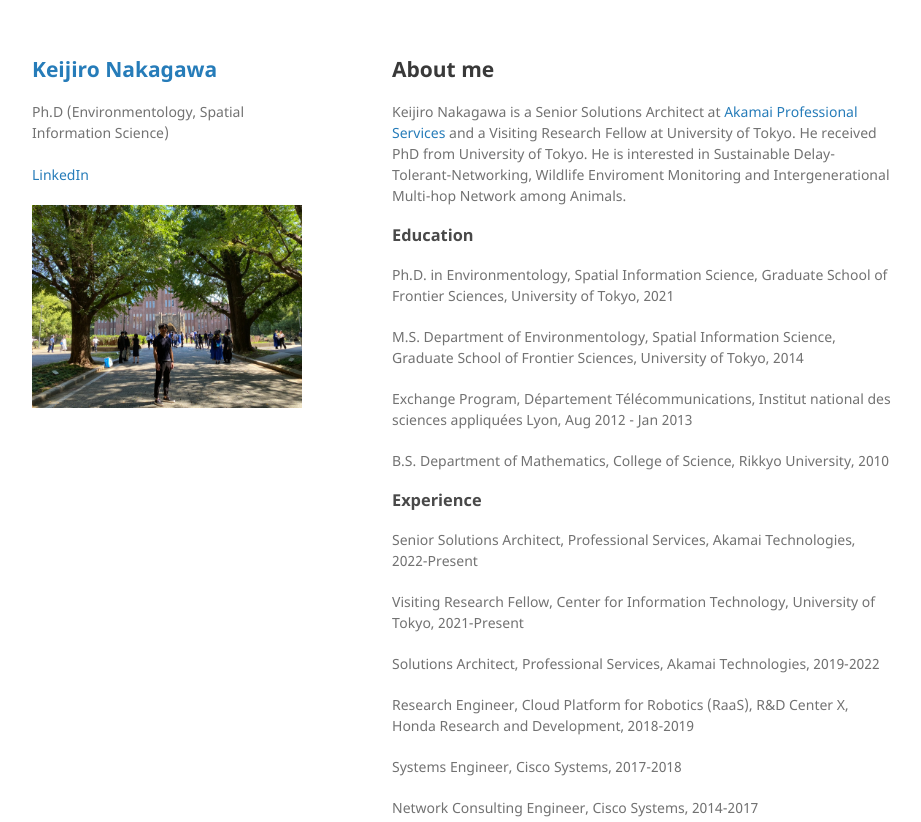
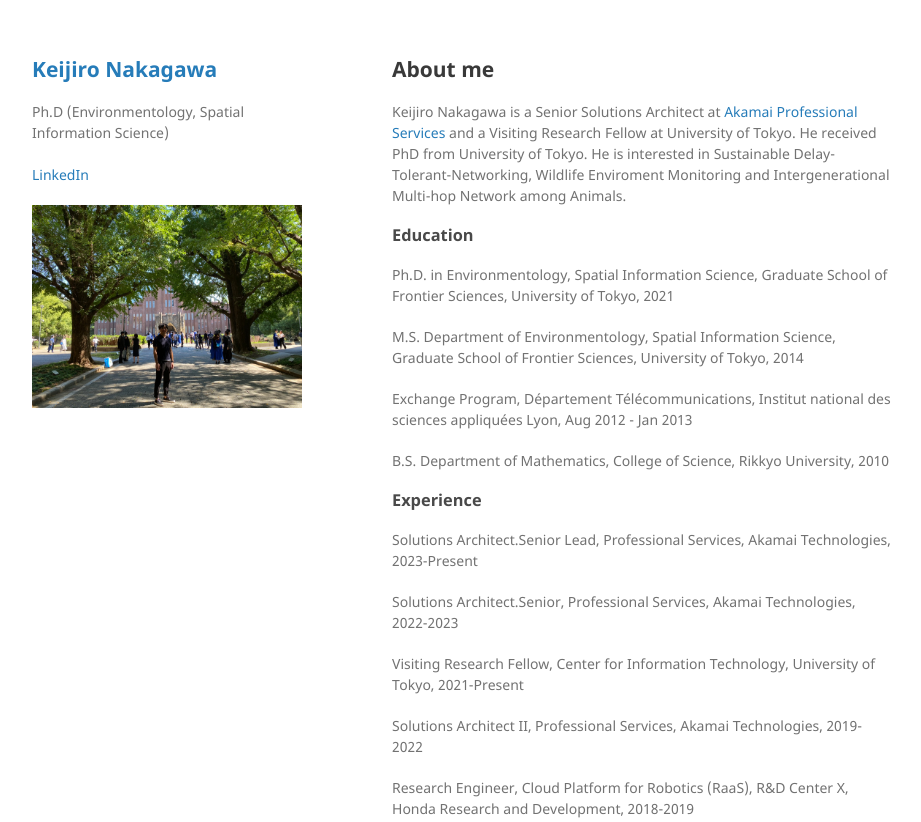
Before and after one commit to kenakaga/kenakaga.github.io, a plain HTML site: page index.html in a window 1280 px wide. Shown: the top 822 px of the page, without its empty margins (178-1099 px from the left). Drawn offline with Linux system fonts and the light colour scheme.

Commit message:
added lead position

```diff
--- a/index.html
+++ b/index.html
@@ -54,9 +54,10 @@
 <p>B.S. Department of Mathematics, College of Science, Rikkyo University, 2010</p>
 
 <h3 id="experience">Experience</h3>
-<p>Senior Solutions Architect, Professional Services, Akamai Technologies, 2022-Present</p>
+<p>Solutions Architect.Senior Lead, Professional Services, Akamai Technologies, 2023-Present</p>
+<p>Solutions Architect.Senior, Professional Services, Akamai Technologies, 2022-2023</p>
 <p>Visiting Research Fellow, Center for Information Technology, University of Tokyo, 2021-Present</p>
-<p>Solutions Architect, Professional Services, Akamai Technologies, 2019-2022</p>
+<p>Solutions Architect II, Professional Services, Akamai Technologies, 2019-2022</p>
 <p>Research Engineer, Cloud Platform for Robotics (RaaS), R&D Center X, Honda Research and Development, 2018-2019</p>
 <p>Systems Engineer, Cisco Systems, 2017-2018</p>
 <p>Network Consulting Engineer, Cisco Systems, 2014-2017</p>
```
